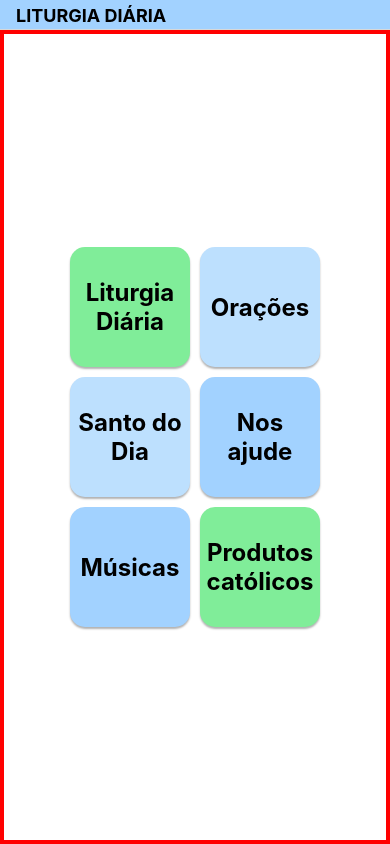
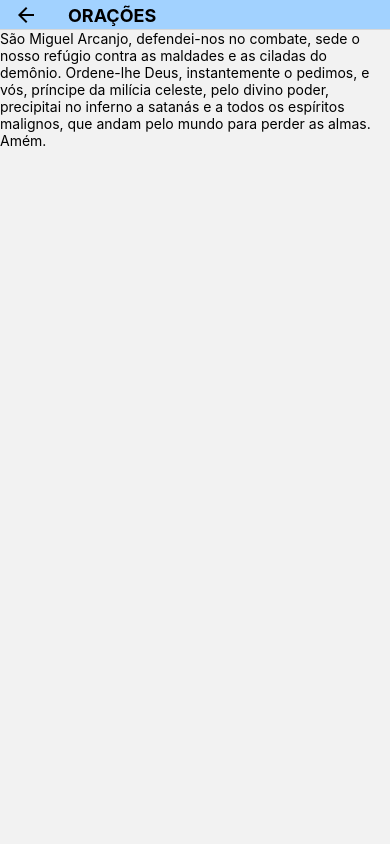
Before and after one commit to thomascaldana/rn-daily-liturgy, a React Native app: screen /PrayersComponent in a window 390 px wide. Built offline with nearby package versions, Linux system fonts and the light colour scheme.

Commit message:
Prayers Component created and route is working

```diff
--- a/App.js
+++ b/App.js
@@ -6,11 +6,13 @@ import { NavigationContainer } from '@react-navigation/native'
 
 import DailyLiturgy from './screens/DailyLiturgy';
 import Home from './screens/Home';
+import PrayersComponent from './screens/Prayers';
 // import { ScrollView } from 'react-native-gesture-handler';
 
 export default function App () {
 
   const Stack = createNativeStackNavigator();
+  const Stack2 = createNativeStackNavigator();
 
   return (
     <SafeAreaProvider style={styles.container}>
@@ -31,8 +33,26 @@ export default function App () {
               },
             }}
           />
+          <Stack.Screen name='Liturgia Diária' component={DailyLiturgy} />
 
-          <Stack.Screen name='Liturgia Diária' component={DailyLiturgy} />
+
+          <Stack2.Screen
+            name='PrayersComponent'
+            component={PrayersComponent}
+            options={{
+              title: 'ORAÇÕES',
+              headerStyle: {
+                backgroundColor: '#a2d2ff',
+                height: 30,
+              },
+              headerTintColor: '#000',
+              headerTitleStyle: {
+                fontWeight: 'bold'
+              },
+            }}
+          />
+          <Stack2.Screen name='orações' component={PrayersComponent} />
+
         </Stack.Navigator>
 
       </NavigationContainer>
--- /dev/null
+++ b/Prayers.json
@@ -0,0 +1,6 @@
+
+  {
+    "saoMiguel": "São Miguel Arcanjo, defendei-nos no combate, sede o nosso refúgio contra as maldades e as ciladas do demônio. Ordene-lhe Deus, instantemente o pedimos, e vós, príncipe da milícia celeste, pelo divino poder, precipitai no inferno a satanás e a todos os espíritos malignos, que andam pelo mundo para perder as almas. Amém.",
+    "providenciaSantissima": "Providência Santíssima do Eterno, Onipotente e Misericordiosíssimo Deus, que tudo tendes providenciado e providenciareis para o nosso bem; providenciai em todas as nossas necessidades. Assim creio, assim espero. Seja sempre feita a vossa santíssima vontade. Amém."
+
+  }
--- a/components/DailyLiturgyComponents/SecondRoute.js
+++ b/components/DailyLiturgyComponents/SecondRoute.js
@@ -18,7 +18,6 @@ const SecondRoute = () => {
 
     fetchDataAndUse();
   }, []);
-  console.log(data)
   return (
     <View>
       {data ? (
--- a/components/DailyLiturgyComponents/ThirdRoute.js
+++ b/components/DailyLiturgyComponents/ThirdRoute.js
@@ -1,6 +1,7 @@
 import { View, Text, StyleSheet, ActivityIndicator, ScrollView } from 'react-native';
 import React, { useEffect, useState } from 'react';
 import fetchData from '../../services/api';
+import Prayers from '../../Prayers.json'
 
 const ThirdRoute = () => {
   const [data, setData] = useState(null);
@@ -11,7 +12,6 @@ const ThirdRoute = () => {
         const fetchedData = await fetchData();
 
         setData(fetchedData);
-        console.log(data)
       } catch (error) {
         console.log('Data not found or an error occurred.');
       }
@@ -19,7 +19,6 @@ const ThirdRoute = () => {
 
     fetchDataAndUse();
   }, []);
-  console.log(data)
   return (
     <View>
       {data ? (
@@ -29,6 +28,10 @@ const ThirdRoute = () => {
             <Text style={[styles.text]} >{data.evangelho.referencia}</Text>
             <Text style={[styles.text]} >{data.evangelho.titulo}</Text>
             <Text style={[styles.text]} >{data.evangelho.texto}</Text>
+            <View>
+              <Text> {Prayers.saoMiguel} </Text>
+              <Text> {Prayers.providenciaSantissima} </Text>
+            </View>
           </ScrollView>
         </View>
       ) : (
@@ -38,6 +41,7 @@ const ThirdRoute = () => {
 
         </>
       )}
+
     </View>
   );
 };
--- a/screens/Home.js
+++ b/screens/Home.js
@@ -24,7 +24,7 @@ export default function Home ({ navigation }) {
       </View>
 
       <View style={[styles.containerItems, containerItemsStyle]}>
-        <Box style={{ backgroundColor: '#bde0fe' }}>Orações</Box>
+        <Box style={{ backgroundColor: '#bde0fe' }} onPress={() => navigation.push('PrayersComponent')} >Orações</Box>
         <Box style={{ backgroundColor: '#a2d2ff' }}>Nos ajude</Box>
         <Box style={{ backgroundColor: '#80ed99' }}>Produtos católicos</Box>
 
--- /dev/null
+++ b/screens/Prayers.js
@@ -0,0 +1,15 @@
+import React, { View, Text, StyleSheet } from 'react-native'
+import Prayers from '../Prayers.json'
+
+const PrayersComponent = () => {
+
+
+  return (
+    <View>
+      <Text>{Prayers.saoMiguel}</Text>
+    </View>
+  )
+}
+
+
+export default PrayersComponent
```
Also changed, not shown: 1 other file (tests, documents, lock files or other folders).
